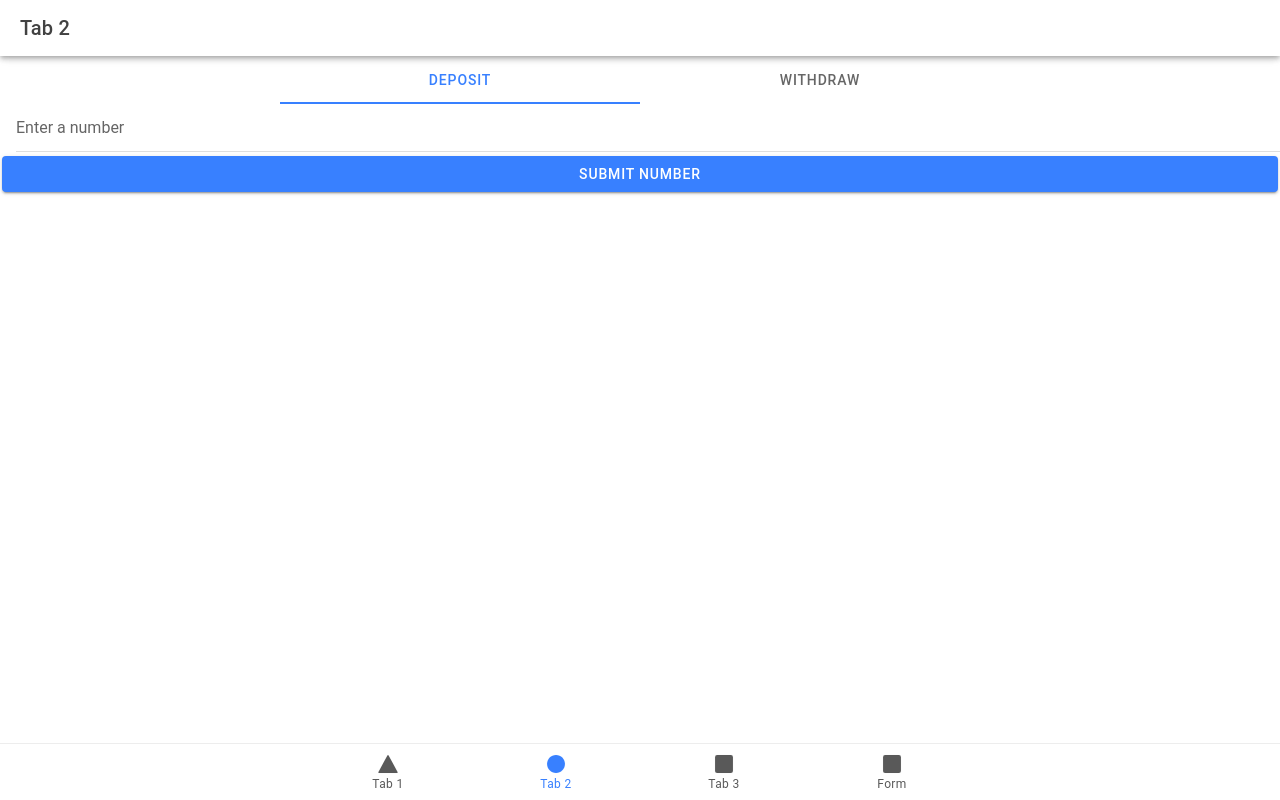
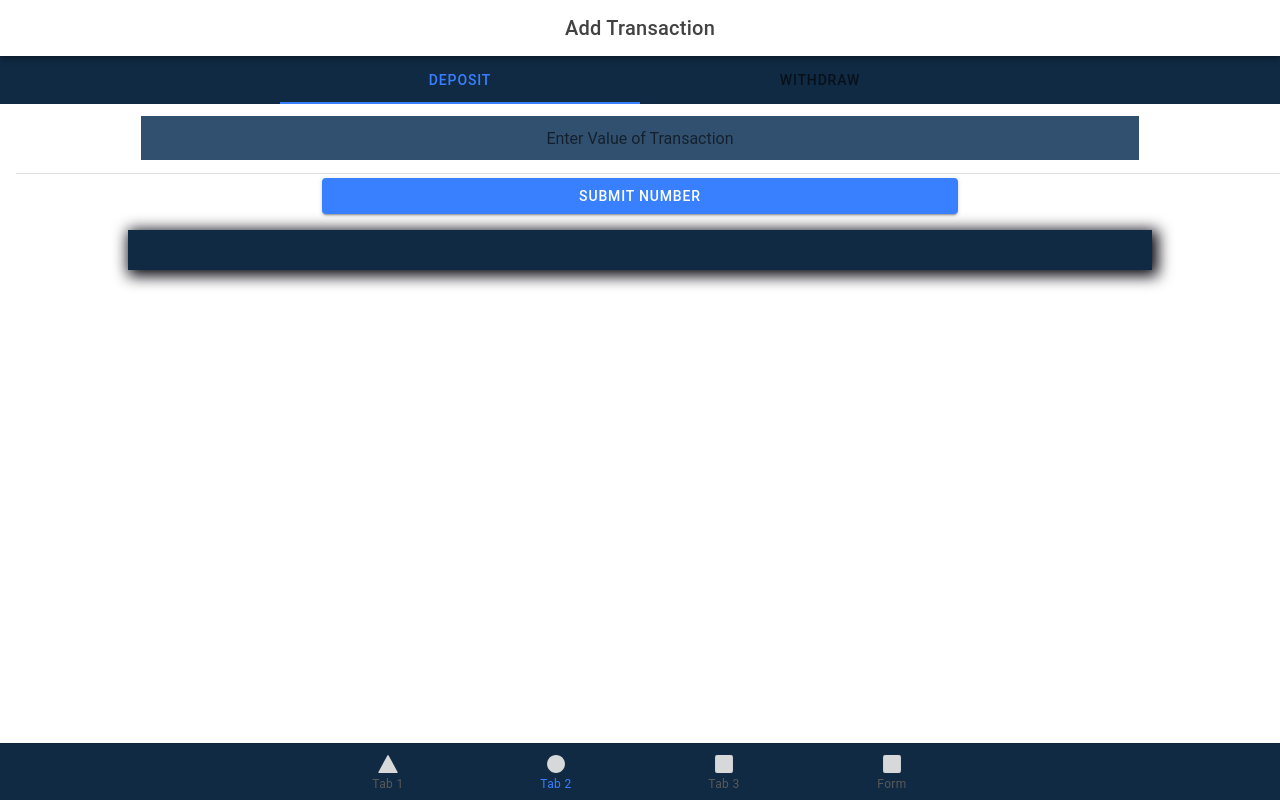
Before and after one commit to leahc-johnston/budget-is, a React (Vite) app: page /tab2 in a window 1280 px wide. Built offline with nearby package versions, Linux system fonts and the light colour scheme.

Commit message:
CSS/UI Tab 2
Made Tab 2/Transactions page ui semi-decent and learned that ionic CSS is a nightmare to navigate

```diff
--- a/index.html
+++ b/index.html
@@ -2,7 +2,7 @@
 <html lang="en">
   <head>
     <meta charset="utf-8" />
-    <title>Ionic App</title>
+    <title>Finance App</title>
 
     <base href="/" />
 
--- a/src/pages/Tab2.css
+++ b/src/pages/Tab2.css
@@ -0,0 +1,62 @@
+/* Main Color Values (HEX)*/
+
+/* Header 1 - Top of Every Tab/Tab Label*/
+
+/* Header 2 - Typical Header Usage Order*/
+
+/* Header 3 - Typical Header Usage Order*/
+
+/* Body/Paragraph does not exist. Scream.*/
+
+/* Deposite/Withdraw Segment */
+.depWith, .transactionBar {
+    background-color: #102A43;
+}
+.depWith:hover{
+    background-color: #173c5f;
+}
+
+/* Thats just a free floating ul,
+its not in a box, just slap an ID on it*/
+
+.recentTransaction{
+    margin-right: 10% ;
+    margin-left: 10% ;
+    padding-top: 20px;
+    padding-bottom: 20px;
+    background-color: #102A43;
+    box-shadow: 3px 3px 15px 3px rgb(2, 2, 12);
+}
+
+/* Transaction input box */
+.transactionInput{
+    background-color: #315070;
+    text-align: center;
+    margin-left: 10%;
+    margin-right: 10%;
+    margin-top: 1%;
+    margin-bottom: 1%;
+}
+
+/* Submit Number button */
+.submitNum{
+    padding-left: 25%;
+    padding-right: 25%;
+}
+
+/* tab bar color stuff*/
+ion-tab-bar, ion-tab-button{
+    background-color: #102A43;
+   }
+
+ion-tab-button:hover{
+    background-color: #173c5f;
+}
+
+ion-icon{
+     color: #d7d8da;
+   }
+
+   ion-toolbar{
+    text-align: center;
+   }
--- a/src/pages/Tab2.tsx
+++ b/src/pages/Tab2.tsx
@@ -43,16 +43,16 @@ const Tab2: React.FC = () => {
     <IonPage>
       <IonHeader>
         <IonToolbar>
-          <IonTitle>Tab 2</IonTitle>
+          <IonTitle>Add Transaction</IonTitle>
         </IonToolbar>
       </IonHeader>
       <IonContent fullscreen>
       <>
-          <IonSegment value={transactionType} onIonChange={e => setTransactionType(String(e.detail.value))}>
-            <IonSegmentButton value="deposit">
+          <IonSegment value={transactionType} class="transactionBar" onIonChange={e => setTransactionType(String(e.detail.value))}>
+            <IonSegmentButton value="deposit" class="depWith">
               <IonLabel>Deposit</IonLabel>
             </IonSegmentButton>
-            <IonSegmentButton value="withdraw">
+            <IonSegmentButton value="withdraw" class="depWith">
               <IonLabel>Withdraw</IonLabel>
             </IonSegmentButton>
           </IonSegment>
@@ -61,16 +61,17 @@ const Tab2: React.FC = () => {
         <form onSubmit={handleSubmit}>
           <IonItem>
             <IonInput
+              className='transactionInput'
               type="text"
               value={numberInput}
-              placeholder="Enter a number"
+              placeholder="Enter Value of Transaction"
               onIonChange={e => setNumberInput(e.detail.value!)}
             />
           </IonItem>
-          <IonButton expand="block" type="submit">Submit Number</IonButton>
+          <IonButton expand="block" type="submit" className='submitNum'>Submit Number</IonButton>
         </form>
         <>
-        <ul>
+        <ul className="recentTransaction">
           {numbers.map((number, index) => (
             <li key={index}>{number}</li>
 
--- a/src/theme/variables.css
+++ b/src/theme/variables.css
@@ -153,36 +153,33 @@ http://ionicframework.com/docs/theming/ */
    */
 
   .ios body {
-    --ion-background-color: #000000;
-    --ion-background-color-rgb: 0,0,0;
+    --ion-background-color: #050D14;
+    --ion-background-color-rgb: 5,13,20;
 
-    --ion-text-color: #ffffff;
+    --ion-text-color: #fffffff;
     --ion-text-color-rgb: 255,255,255;
 
-    --ion-color-step-50: #0d0d0d;
-    --ion-color-step-100: #1a1a1a;
-    --ion-color-step-150: #262626;
-    --ion-color-step-200: #333333;
-    --ion-color-step-250: #404040;
-    --ion-color-step-300: #4d4d4d;
-    --ion-color-step-350: #595959;
-    --ion-color-step-400: #666666;
-    --ion-color-step-450: #737373;
-    --ion-color-step-500: #808080;
-    --ion-color-step-550: #8c8c8c;
-    --ion-color-step-600: #999999;
-    --ion-color-step-650: #a6a6a6;
-    --ion-color-step-700: #b3b3b3;
-    --ion-color-step-750: #bfbfbf;
-    --ion-color-step-800: #cccccc;
-    --ion-color-step-850: #d9d9d9;
-    --ion-color-step-900: #e6e6e6;
-    --ion-color-step-950: #f2f2f2;
+    --ion-color-step-50: #121920;
+    --ion-color-step-100: #1e252c;
+    --ion-color-step-150: #2b3137;
+    --ion-color-step-200: #373d43;
+    --ion-color-step-250: #444a4f;
+    --ion-color-step-300: #50565b;
+    --ion-color-step-350: #5d6266;
+    --ion-color-step-400: #696e72;
+    --ion-color-step-450: #767a7e;
+    --ion-color-step-500: #82868a;
+    --ion-color-step-550: #8f9295;
+    --ion-color-step-600: #9b9ea1;
+    --ion-color-step-650: #a8aaad;
+    --ion-color-step-700: #b4b6b9;
+    --ion-color-step-750: #c1c3c4;
+    --ion-color-step-800: #cdcfd0;
+    --ion-color-step-850: #dadbdc;
+    --ion-color-step-900: #e6e7e8;
+    --ion-color-step-950: #f3f3f3;
+    }
 
-    --ion-item-background: #000000;
-
-    --ion-card-background: #1c1c1d;
-  }
 
   .ios ion-modal {
     --ion-background-color: var(--ion-color-step-100);
@@ -197,39 +194,39 @@ http://ionicframework.com/docs/theming/ */
    */
 
   .md body {
-    --ion-background-color: #121212;
-    --ion-background-color-rgb: 18,18,18;
+    --ion-background-color: #050D14;
+	--ion-background-color-rgb: 5,13,20;
 
-    --ion-text-color: #ffffff;
-    --ion-text-color-rgb: 255,255,255;
+	--ion-text-color: #fffffff;
+	--ion-text-color-rgb: 255,255,255;
 
-    --ion-border-color: #222222;
+	--ion-color-step-50: #121920;
+	--ion-color-step-100: #1e252c;
+	--ion-color-step-150: #2b3137;
+	--ion-color-step-200: #373d43;
+	--ion-color-step-250: #444a4f;
+	--ion-color-step-300: #50565b;
+	--ion-color-step-350: #5d6266;
+	--ion-color-step-400: #696e72;
+	--ion-color-step-450: #767a7e;
+	--ion-color-step-500: #82868a;
+	--ion-color-step-550: #8f9295;
+	--ion-color-step-600: #9b9ea1;
+	--ion-color-step-650: #a8aaad;
+	--ion-color-step-700: #b4b6b9;
+	--ion-color-step-750: #c1c3c4;
+	--ion-color-step-800: #cdcfd0;
+	--ion-color-step-850: #dadbdc;
+	--ion-color-step-900: #e6e7e8;
+	--ion-color-step-950: #f3f3f3;
 
-    --ion-color-step-50: #1e1e1e;
-    --ion-color-step-100: #2a2a2a;
-    --ion-color-step-150: #363636;
-    --ion-color-step-200: #414141;
-    --ion-color-step-250: #4d4d4d;
-    --ion-color-step-300: #595959;
-    --ion-color-step-350: #656565;
-    --ion-color-step-400: #717171;
-    --ion-color-step-450: #7d7d7d;
-    --ion-color-step-500: #898989;
-    --ion-color-step-550: #949494;
-    --ion-color-step-600: #a0a0a0;
-    --ion-color-step-650: #acacac;
-    --ion-color-step-700: #b8b8b8;
-    --ion-color-step-750: #c4c4c4;
-    --ion-color-step-800: #d0d0d0;
-    --ion-color-step-850: #dbdbdb;
-    --ion-color-step-900: #e7e7e7;
-    --ion-color-step-950: #f3f3f3;
+  /* Changes the dang tool bar */
 
-    --ion-item-background: #1e1e1e;
+    --ion-item-background: #050D14;
 
-    --ion-toolbar-background: #1f1f1f;
+    --ion-toolbar-background: #050f1a;
 
-    --ion-tab-bar-background: #1f1f1f;
+    --ion-tab-bar-background: #102A43;
 
     --ion-card-background: #1e1e1e;
   }
```
